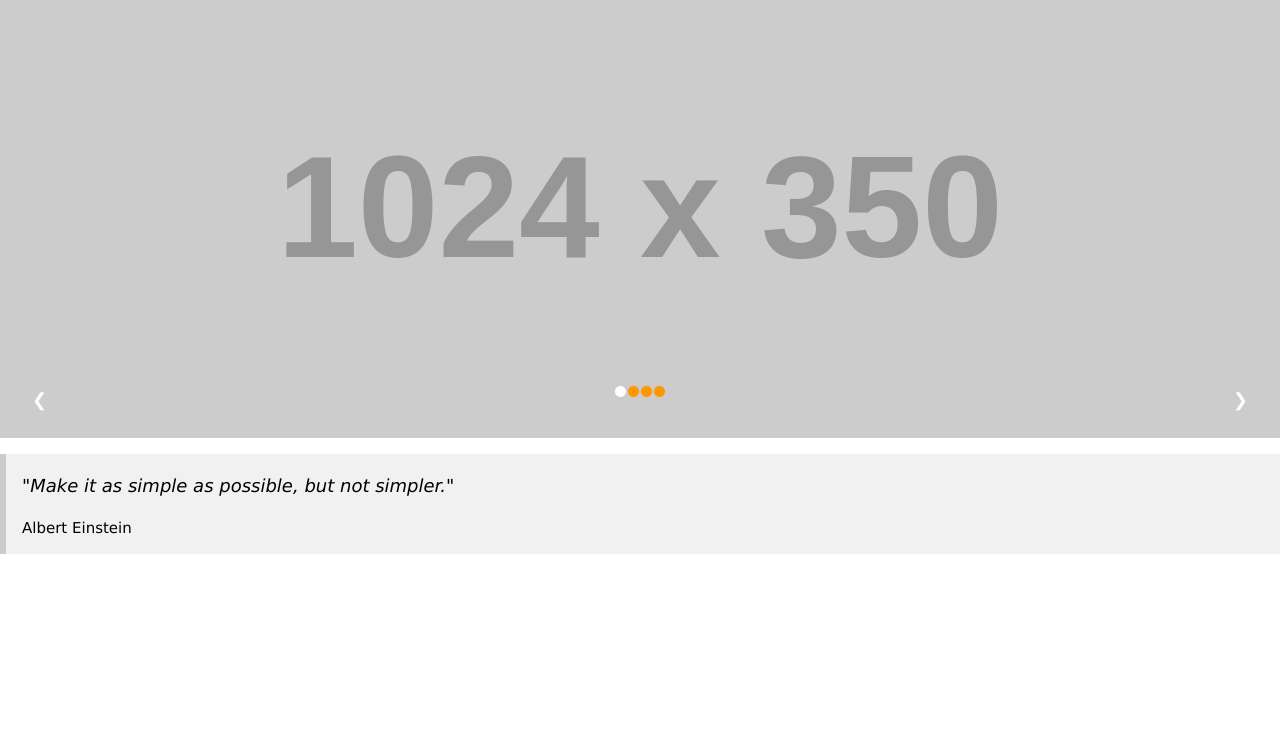
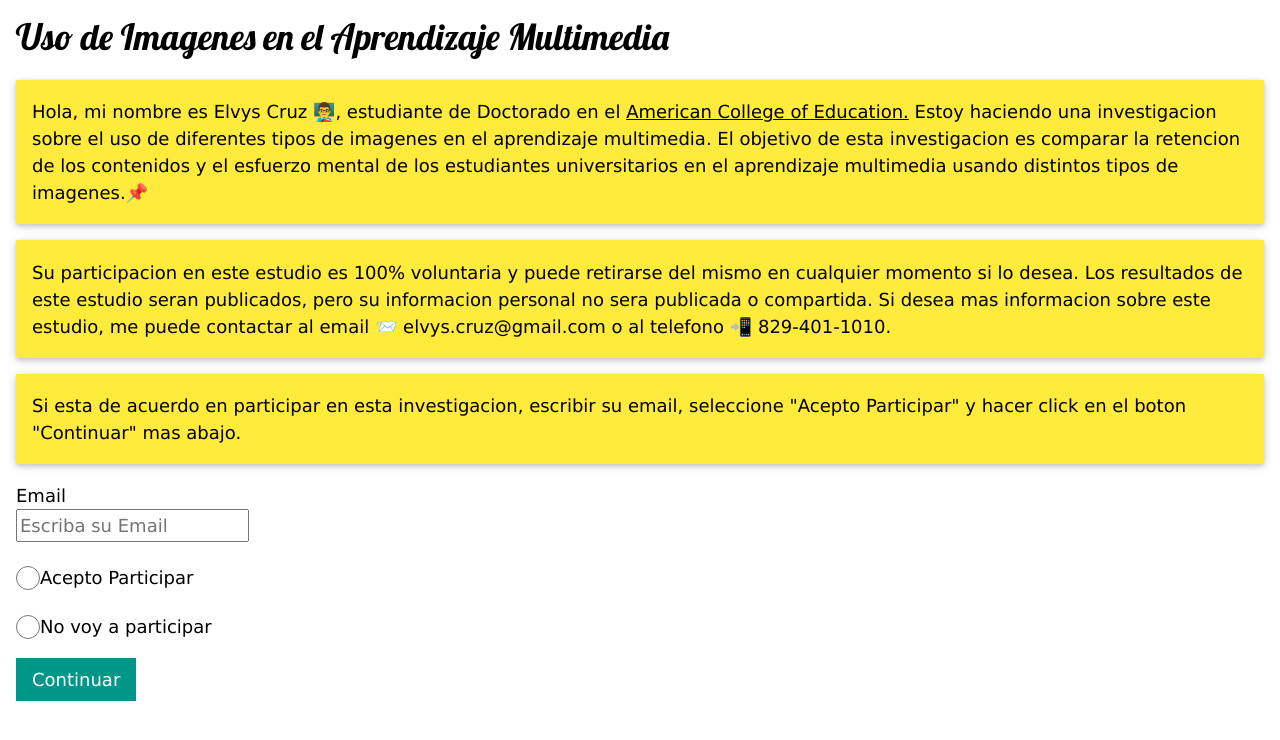
Before and after one commit to elvyscruz/picturetest, a Vue app: page / in a window 1280 px wide. Shown: the top 740 px of the page. Built offline with nearby package versions, Linux system fonts and the light colour scheme.

Commit message:
Inform Consent Ready

```diff
--- a/package.json
+++ b/package.json
@@ -9,7 +9,9 @@
   },
   "dependencies": {
     "core-js": "^2.6.5",
-    "vue": "^2.6.10"
+    "sheetdb-js": "^1.0.3",
+    "vue": "^2.6.10",
+    "vue-router": "^3.1.3"
   },
   "devDependencies": {
     "@vue/cli-plugin-babel": "^3.11.0",
@@ -18,6 +20,8 @@
     "@vue/eslint-config-standard": "^4.0.0",
     "babel-eslint": "^10.0.1",
     "eslint": "^5.16.0",
+    "eslint-config-prettier": "^6.4.0",
+    "eslint-plugin-prettier": "^3.1.1",
     "eslint-plugin-vue": "^5.0.0",
     "vue-template-compiler": "^2.6.10"
   }
--- a/public/index.html
+++ b/public/index.html
@@ -1,17 +1,23 @@
 <!DOCTYPE html>
 <html lang="en">
   <head>
-    <meta charset="utf-8">
-    <meta http-equiv="X-UA-Compatible" content="IE=edge">
-    <meta name="viewport" content="width=device-width,initial-scale=1.0">
-    <link rel="icon" href="<%= BASE_URL %>favicon.ico">
-    <link rel="stylesheet" href="https://www.w3schools.com/w3css/4/w3.css">
-
+    <meta charset="utf-8" />
+    <meta http-equiv="X-UA-Compatible" content="IE=edge" />
+    <meta name="viewport" content="width=device-width,initial-scale=1.0" />
+    <link rel="icon" href="<%= BASE_URL %>favicon.ico" />
+    <link rel="stylesheet" href="https://www.w3schools.com/w3css/4/w3.css" />
+    <link
+      rel="stylesheet"
+      href="https://fonts.googleapis.com/css?family=Lobster"
+    />
     <title>picturetest</title>
   </head>
   <body>
     <noscript>
-      <strong>We're sorry but picturetest doesn't work properly without JavaScript enabled. Please enable it to continue.</strong>
+      <strong
+        >We're sorry but picturetest doesn't work properly without JavaScript
+        enabled. Please enable it to continue.</strong
+      >
     </noscript>
     <div id="app"></div>
     <!-- built files will be auto injected -->
--- a/src/App.vue
+++ b/src/App.vue
@@ -1,20 +1,15 @@
 <template>
   <div id="app">
-    <slideshow />
+    <router-view />
   </div>
 </template>
 
 <script>
-import Slideshow from './components/Slideshow.vue';
-
 export default {
   name: 'app',
-  components: {
-    Slideshow
-  },
+  components: {},
   methods: {}
 }
 </script>
 
-<style>
-</style>
+<style></style>
--- /dev/null
+++ b/src/components/Home.vue
@@ -0,0 +1,110 @@
+<template>
+  <div class="w3-container">
+    <h1 class="w3-lobster">Uso de Imagenes en el Aprendizaje Multimedia</h1>
+    <div class="w3-panel w3-card w3-yellow w3-large">
+      <p>
+        Hola, mi nombre es Elvys Cruz 👨‍🏫, estudiante de Doctorado en el
+        <a href="https://ace.edu">American College of Education.</a>
+        Estoy haciendo una investigacion sobre el uso de diferentes tipos de
+        imagenes en el aprendizaje multimedia. El objetivo de esta investigacion
+        es comparar la retencion de los contenidos y el esfuerzo mental de los
+        estudiantes universitarios en el aprendizaje multimedia usando distintos
+        tipos de imagenes.📌
+      </p>
+    </div>
+    <div class="w3-panel w3-card w3-yellow w3-large">
+      <p>
+        Su participacion en este estudio es 100% voluntaria y puede retirarse
+        del mismo en cualquier momento si lo desea. Los resultados de este
+        estudio seran publicados, pero su informacion personal no sera publicada
+        o compartida. Si desea mas informacion sobre este estudio, me puede
+        contactar al email 📨 elvys.cruz@gmail.com o al telefono 📲
+        829-401-1010.
+      </p>
+    </div>
+    <div class="w3-panel w3-card w3-yellow w3-large">
+      <p>
+        Si esta de acuerdo en participar en esta investigacion, escribir su
+        email, seleccione "Acepto Participar" y hacer click en el boton
+        "Continuar" mas abajo.
+      </p>
+    </div>
+    <form class="w3-large" @submit.prevent="continuar">
+      <p>
+        <label for="email">Email</label>
+        <br />
+        <input
+          v-model="email"
+          type="email"
+          name="email"
+          placeholder="Escriba su Email"
+          required
+        />
+      </p>
+      <p>
+        <input
+          v-model="consent"
+          type="radio"
+          name="consent"
+          value
+          class="w3-radio"
+        />
+        <label>Acepto Participar</label>
+      </p>
+      <p>
+        <input
+          v-model="consent"
+          type="radio"
+          name="consent"
+          value="false"
+          class="w3-radio"
+        />
+        <label>No voy a participar</label>
+      </p>
+      <input type="submit" class="w3-button w3-teal" value="Continuar" />
+    </form>
+    <div class="w3-modal" :class="{ 'w3-show': consent }">
+      <div class="w3-modal-content">
+        <div class="w3-container w3-xxxlarge">
+          <span @click="consent = null" class="w3-button w3-display-topright"
+            >&times;</span
+          >
+          <p>🙋‍♂️ Gracias de Todos Modos 👍</p>
+        </div>
+      </div>
+    </div>
+  </div>
+</template>
+
+<script>
+import SheetDB from 'sheetdb-js'
+
+export default {
+  data() {
+    return { consent: null, email: '' }
+  },
+  methods: {
+    continuar() {
+      if (this.consent === '') {
+        SheetDB.write('https://sheetdb.io/api/v1/kcrrp64tuz8jo', {
+          sheet: 'Sheet1',
+          data: { fecha: new Date().toLocaleString(), email: this.email }
+        }).then(
+          function(result) {
+            console.log(result)
+          },
+          function(error) {
+            console.log(error)
+          }
+        )
+      }
+    }
+  }
+}
+</script>
+
+<style scoped>
+.w3-lobster {
+  font-family: 'Lobster', serif;
+}
+</style>
--- /dev/null
+++ b/src/components/PersonalQuestionnaire.vue
@@ -0,0 +1,30 @@
+<template>
+  <div class="w3-container">
+    <h1>Please answer the following questions</h1>
+    <div>
+      <form>
+        <p>
+          <label for="genero">Cual es su genero?</label>
+          <br />
+          <input
+            type="radio"
+            name="genero"
+            value="masculino"
+            class="w3-radio"
+          />
+          <label for="Masculino">Masculino</label>
+        </p>
+        <p>
+          <input type="radio" name="genero" value="femenino" class="w3-radio" />
+          <label for="genero">Femenino</label>
+        </p>
+      </form>
+    </div>
+  </div>
+</template>
+
+<script>
+export default {}
+</script>
+
+<style></style>
--- a/src/main.js
+++ b/src/main.js
@@ -1,8 +1,10 @@
 import Vue from 'vue'
+import router from './router'
 import App from './App.vue'
 
 Vue.config.productionTip = false
 
 new Vue({
+  router,
   render: h => h(App)
 }).$mount('#app')
--- /dev/null
+++ b/src/router.js
@@ -0,0 +1,22 @@
+import Vue from 'vue'
+import Router from 'vue-router'
+import Home from '@/components/Home.vue'
+import PersonalQuestionnaire from '@/components/PersonalQuestionnaire.vue'
+Vue.use(Router)
+
+export default new Router({
+  mode: 'history',
+  base: process.env.BASE_URL,
+  routes: [
+    {
+      path: '/',
+      name: 'home',
+      component: Home
+    },
+    {
+      path: '/pq',
+      name: 'pq',
+      component: PersonalQuestionnaire
+    }
+  ]
+})
```
Also changed, not shown: .eslintrc.js, .prettierrc.js (added), 1 other file (tests, documents, lock files or other folders).
